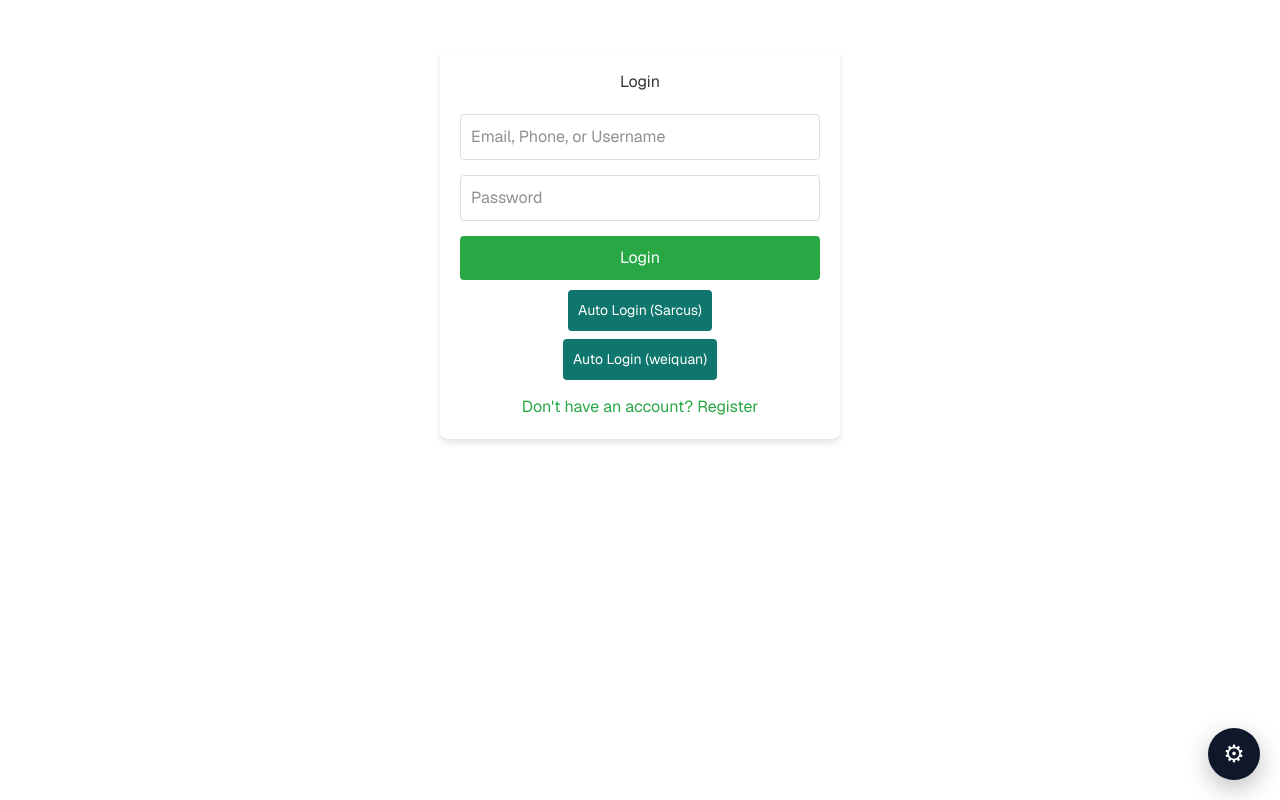
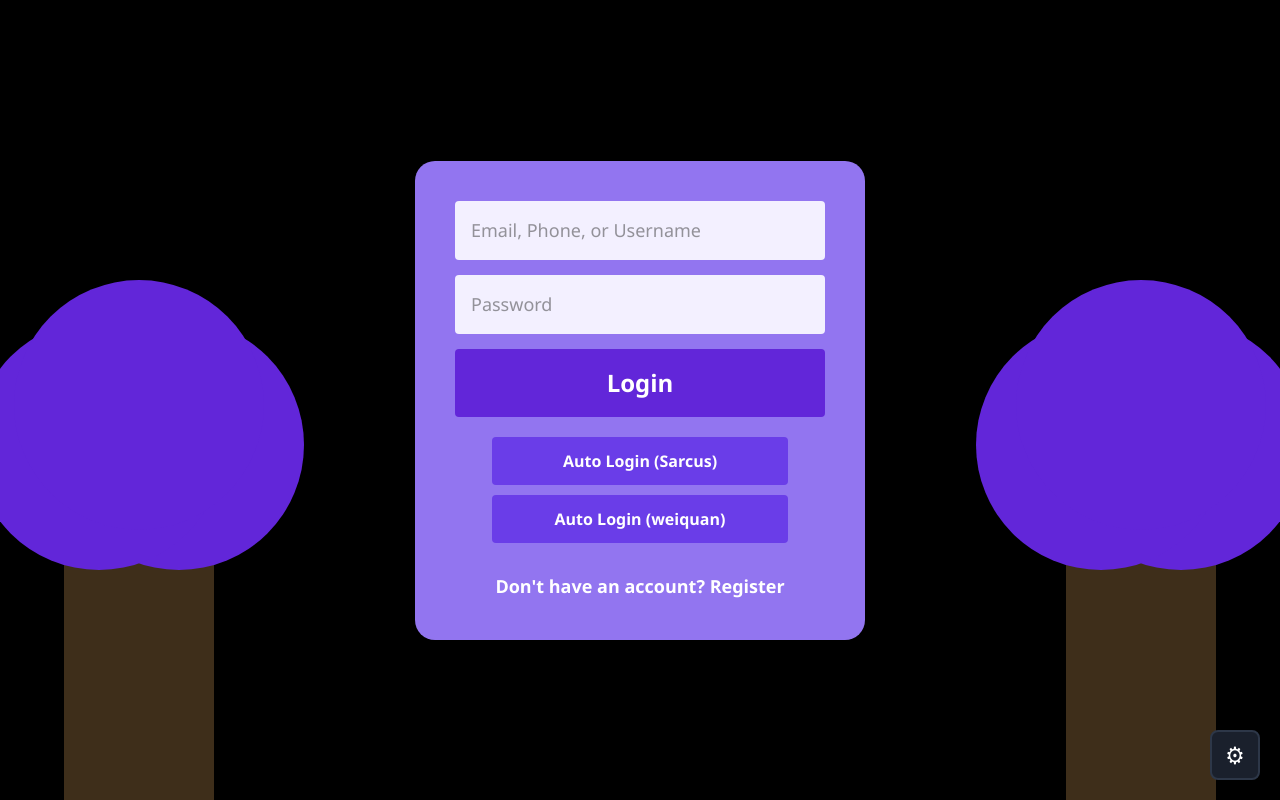
Before and after one commit to weiquantan86/ITCGroup7, a Next.js app: page /userSystem/login in a window 1280 px wide. Built offline with nearby package versions, Linux system fonts and the light colour scheme.

Commit message:
UI changes to welcome and login page

```diff
--- a/src/app/(pages)/userSystem/login/page.css
+++ b/src/app/(pages)/userSystem/login/page.css
@@ -1,187 +1,155 @@
-.login-container {
-  max-width: 400px;
-  margin: 50px auto;
-  padding: 20px;
-  background: white;
-  border-radius: 8px;
-  box-shadow: 0 4px 6px rgba(0, 0, 0, 0.1);
+
+.login-screen {
+  background-color: #000;
+  min-height: 100vh;
+  display: flex;
+  justify-content: center;
+  align-items: center;
+  position: relative;
+  overflow: hidden;
+  font-family: 'Segoe UI', Tahoma, Geneva, Verdana, sans-serif;
 }
 
-.login-container h1 {
-  text-align: center;
-  margin-bottom: 20px;
+.tree {
+  position: absolute;
+  bottom: 0;
+  width: 150px;
+  height: 400px;
+  background: #3e2e1a;
+  z-index: 1;
+}
+
+.tree::before {
+  content: '';
+  position: absolute;
+  top: -120px;
+  left: -50px;
+  width: 250px;
+  height: 250px;
+  background: #6226d9; /* Leaf color */
+  border-radius: 50%;
+  box-shadow: -40px 40px 0 #6226d9, 40px 40px 0 #6226d9;
+}
+
+.tree-left { left: 5%; }
+.tree-right { right: 5%; }
+
+.login-card {
+  position: relative;
+  z-index: 10;
+  background-color: #9275f0;
+  padding: 40px;
+  border-radius: 20px;
+  width: 100%;
+  max-width: 450px;
+  display: flex;
+  flex-direction: column;
+  gap: 20px;
+  box-shadow: 0 10px 30px rgba(0, 0, 0, 0.5);
+}
+
+.login-input {
+  width: 100%;
+  padding: 16px;
+  margin-bottom: 15px;
+  border: none;
+  border-radius: 4px;
+  background-color: #f3f0ff;
+  font-size: 18px;
   color: #333;
 }
 
-.login-form {
-  display: flex;
-  flex-direction: column;
-}
-
-.login-form input {
-  margin-bottom: 15px;
-  padding: 10px;
-  border: 1px solid #ddd;
-  border-radius: 4px;
-  font-size: 16px;
-  color: #222;
-}
-
-.login-form button {
-  padding: 10px;
-  background: #28a745;
+.main-login-btn {
+  width: 100%;
+  padding: 16px;
+  background-color: #6226d9;
   color: white;
   border: none;
   border-radius: 4px;
+  font-size: 24px;
+  font-weight: bold;
   cursor: pointer;
-  font-size: 16px;
+  transition: background 0.2s;
 }
 
-.login-form button:hover {
-  background: #218838;
+.main-login-btn:hover {
+  background-color: #511bc7;
 }
 
-.auto-login {
-  margin-top: 10px;
+.auto-login-section {
   display: flex;
   flex-direction: column;
+  gap: 10px;
   align-items: center;
-  gap: 8px;
 }
 
-.auto-login-button {
-  padding: 10px;
-  background: #0f766e;
+.auto-btn {
+  background-color: #6a3de8;
   color: white;
   border: none;
+  padding: 12px 24px;
   border-radius: 4px;
+  font-weight: 600;
+  width: 80%;
   cursor: pointer;
-  font-size: 14px;
 }
 
-.auto-login-button:hover {
-  background: #0d5f58;
+.auto-btn:hover {
+  background-color: #5a2ed1;
 }
 
-.message {
+.register-link {
   text-align: center;
-  margin-top: 15px;
-  color: red;
+  margin-top: 10px;
 }
 
-.three-preview {
-  margin-top: 20px;
+.register-link a {
+  color: white;
+  text-decoration: none;
+  font-weight: bold;
+  font-size: 18px;
 }
 
-.link {
+.status-message {
+  color: #ffcfcf;
   text-align: center;
-  margin-top: 15px;
+  font-weight: bold;
 }
 
-.link a {
-  color: #28a745;
-  text-decoration: none;
+.settings-fab {
+  position: fixed;
+  bottom: 20px;
+  right: 20px;
+  width: 50px;
+  height: 50px;
+  background-color: #1a202c;
+  border: 2px solid #2d3748;
+  border-radius: 8px;
+  display: flex;
+  align-items: center;
+  justify-content: center;
+  cursor: pointer;
+  z-index: 100;
 }
 
-.link a:hover {
-  text-decoration: underline;
-}
-
-.settings-entry-button {
-  position: fixed;
-  right: 20px;
-  bottom: 20px;
-  width: 52px;
-  height: 52px;
-  border: none;
-  border-radius: 50%;
-  background: #0f172a;
-  color: #fff;
+.gear-icon {
+  color: white;
   font-size: 24px;
-  line-height: 1;
-  cursor: pointer;
-  box-shadow: 0 8px 24px rgba(0, 0, 0, 0.25);
-  z-index: 30;
-}
-
-.settings-entry-button:hover {
-  background: #1e293b;
 }
 
 .admin-modal-backdrop {
   position: fixed;
   inset: 0;
-  background: rgba(2, 6, 23, 0.55);
+  background: rgba(0, 0, 0, 0.8);
   display: flex;
+  justify-content: center;
   align-items: center;
-  justify-content: center;
-  z-index: 40;
+  z-index: 200;
 }
 
 .admin-modal-card {
-  width: min(92vw, 360px);
-  background: #fff;
-  border-radius: 10px;
-  padding: 20px;
-  box-shadow: 0 14px 30px rgba(15, 23, 42, 0.28);
+  background: white;
+  padding: 30px;
+  border-radius: 12px;
+  width: 300px;
 }
-
-.admin-modal-card h2 {
-  margin: 0 0 8px;
-  font-size: 20px;
-  color: #111827;
-}
-
-.admin-modal-card p {
-  margin: 0 0 12px;
-  color: #4b5563;
-}
-
-.admin-modal-card input {
-  width: 100%;
-  margin-bottom: 10px;
-  padding: 10px;
-  border: 1px solid #d1d5db;
-  border-radius: 6px;
-  font-size: 15px;
-  color: #111827;
-}
-
-.admin-error {
-  margin: 0 0 10px;
-  color: #b91c1c;
-  font-size: 13px;
-}
-
-.admin-modal-actions {
-  display: flex;
-  justify-content: flex-end;
-  gap: 10px;
-}
-
-.admin-cancel-button,
-.admin-enter-button {
-  border: none;
-  border-radius: 6px;
-  padding: 9px 14px;
-  font-size: 14px;
-  cursor: pointer;
-}
-
-.admin-cancel-button {
-  background: #e5e7eb;
-  color: #111827;
-}
-
-.admin-cancel-button:hover {
-  background: #d1d5db;
-}
-
-.admin-enter-button {
-  background: #0f172a;
-  color: #fff;
-}
-
-.admin-enter-button:hover {
-  background: #1e293b;
-}
--- a/src/app/(pages)/userSystem/login/page.tsx
+++ b/src/app/(pages)/userSystem/login/page.tsx
@@ -1,30 +1,34 @@
-'use client';
+"use client";
 
-import { useState } from 'react';
-import { useRouter } from 'next/navigation';
-import './page.css';
+import { useState } from "react";
+import { useRouter } from "next/navigation";
+import Link from "next/link";
+import "./page.css";
 
 export default function Login() {
-  const [identifier, setIdentifier] = useState('');
-  const [loginPassword, setLoginPassword] = useState('');
-  const [message, setMessage] = useState('');
+  const [identifier, setIdentifier] = useState("");
+  const [loginPassword, setLoginPassword] = useState("");
+  const [message, setMessage] = useState("");
   const [showAdminModal, setShowAdminModal] = useState(false);
-  const [adminInput, setAdminInput] = useState('');
-  const [adminError, setAdminError] = useState('');
+  const [adminInput, setAdminInput] = useState("");
+  const [adminError, setAdminError] = useState("");
   const [adminSubmitting, setAdminSubmitting] = useState(false);
   const router = useRouter();
 
   const handleLogin = async (loginIdentifier, loginPassword) => {
-    const res = await fetch('/api/login', {
-      method: 'POST',
-      headers: { 'Content-Type': 'application/json' },
-      body: JSON.stringify({ identifier: loginIdentifier, password: loginPassword }),
+    const res = await fetch("/api/login", {
+      method: "POST",
+      headers: { "Content-Type": "application/json" },
+      body: JSON.stringify({
+        identifier: loginIdentifier,
+        password: loginPassword,
+      }),
     });
     const data = await res.json();
     const success = Boolean(data.success);
-    setMessage(data.error || (success ? 'Login successful' : 'Login failed'));
+    setMessage(data.error || (success ? "Login successful" : "Login failed"));
     if (success) {
-      router.push('/userSystem/user');
+      router.push("/userSystem/user");
     }
   };
 
@@ -33,7 +37,10 @@ export default function Login() {
     await handleLogin(identifier, loginPassword);
   };
 
-  const handleAutoLogin = async (autoIdentifier: string, autoPassword: string) => {
+  const handleAutoLogin = async (
+    autoIdentifier: string,
+    autoPassword: string,
+  ) => {
     setIdentifier(autoIdentifier);
     setLoginPassword(autoPassword);
     await handleLogin(autoIdentifier, autoPassword);
@@ -41,115 +48,114 @@ export default function Login() {
 
   const handleAdminEnter = async () => {
     if (adminSubmitting) return;
-    setAdminError('');
+    setAdminError("");
     setAdminSubmitting(true);
     try {
-      const response = await fetch('/api/admin/auth', {
-        method: 'POST',
-        headers: { 'Content-Type': 'application/json' },
+      const response = await fetch("/api/admin/auth", {
+        method: "POST",
+        headers: { "Content-Type": "application/json" },
         body: JSON.stringify({ password: adminInput }),
       });
       const data = await response.json();
       if (!response.ok || !data.success) {
-        setAdminError(data.error || 'Invalid admin password.');
+        setAdminError(data.error || "Invalid admin password.");
         return;
       }
-      setAdminInput('');
+      setAdminInput("");
       setShowAdminModal(false);
-      router.push('/admin');
+      router.push("/admin");
     } catch (error) {
       console.error(error);
-      setAdminError('Failed to verify admin password.');
+      setAdminError("Failed to verify admin password.");
     } finally {
       setAdminSubmitting(false);
     }
   };
 
-  const closeAdminModal = () => {
-    setShowAdminModal(false);
-    setAdminInput('');
-    setAdminError('');
-  };
+  return (
+    <div className="login-screen">
+      <div className="forest-bg">
+        <div className="tree tree-left"></div>
+        <div className="tree tree-right"></div>
+      </div>
 
-  return (
-    <div className="login-container">
-      <h1>Login</h1>
+      <div className="login-card">
         <form className="login-form" onSubmit={handleSubmit}>
-        <input type="text" placeholder="Email, Phone, or Username" value={identifier} onChange={(e) => setIdentifier(e.target.value)} required />
-        <input type="password" placeholder="Password" value={loginPassword} onChange={(e) => setLoginPassword(e.target.value)} required />
-        <button type="submit">Login</button>
+          <input
+            type="text"
+            placeholder="Email, Phone, or Username"
+            className="login-input"
+            value={identifier}
+            onChange={(e) => setIdentifier(e.target.value)}
+            required
+          />
+          <input
+            type="password"
+            placeholder="Password"
+            className="login-input"
+            value={loginPassword}
+            onChange={(e) => setLoginPassword(e.target.value)}
+            required
+          />
+          <button type="submit" className="main-login-btn">
+            Login
+          </button>
         </form>
-      <div className="auto-login">
+
+        <div className="auto-login-section">
           <button
             type="button"
-          className="auto-login-button"
-          onClick={() => handleAutoLogin('Sarcus', '123456')}
+            className="auto-btn"
+            onClick={() => handleAutoLogin("Sarcus", "123456")}
           >
             Auto Login (Sarcus)
           </button>
           <button
             type="button"
-          className="auto-login-button"
-          onClick={() => handleAutoLogin('weiquan', 'weiquan')}
+            className="auto-btn"
+            onClick={() => handleAutoLogin("weiquan", "weiquan")}
           >
             Auto Login (weiquan)
           </button>
         </div>
-      <p className="message">{message}</p>
-      <div className="link">
-        <a href="/userSystem/register">Don't have an account? Register</a>
+
+        {message && <p className="status-message">{message}</p>}
+
+        <div className="register-link">
+          <Link href="/userSystem/register">
+            Don't have an account? Register
+          </Link>
+        </div>
       </div>
 
       <button
         type="button"
-        className="settings-entry-button"
-        aria-label="Open admin access"
+        className="settings-fab"
         onClick={() => setShowAdminModal(true)}
       >
-        ⚙
+        <div className="gear-icon">⚙</div>
       </button>
 
       {showAdminModal && (
-        <div className="admin-modal-backdrop" onClick={closeAdminModal}>
+        <div
+          className="admin-modal-backdrop"
+          onClick={() => setShowAdminModal(false)}
+        >
           <div
             className="admin-modal-card"
-            role="dialog"
-            aria-modal="true"
-            aria-label="Admin password dialog"
             onClick={(e) => e.stopPropagation()}
           >
             <h2>Admin Access</h2>
-            <p>Enter admin password</p>
             <input
-              type="text"
+              type="password"
               placeholder="Admin password"
               value={adminInput}
               onChange={(e) => setAdminInput(e.target.value)}
-              onKeyDown={(e) => {
-                if (e.key === 'Enter') {
-                  e.preventDefault();
-                  void handleAdminEnter();
-                }
-              }}
-              autoFocus
             />
-            {adminError ? <p className="admin-error">{adminError}</p> : null}
             <div className="admin-modal-actions">
-              <button
-                type="button"
-                className="admin-cancel-button"
-                onClick={closeAdminModal}
-                disabled={adminSubmitting}
-              >
-                Cancel
-              </button>
-              <button
-                type="button"
-                className="admin-enter-button"
-                onClick={() => void handleAdminEnter()}
-                disabled={adminSubmitting}
-              >
-                {adminSubmitting ? 'Checking...' : 'Enter'}
+              <button onClick={() => setShowAdminModal(false)}>Cancel</button>
+              <button onClick={handleAdminEnter} className="enter-btn">
+                Enter
               </button>
             </div>
           </div>
```
Also changed, not shown: 1 other file (tests, documents, lock files or other folders). Lines whose indentation alone changed are shown as unchanged.
